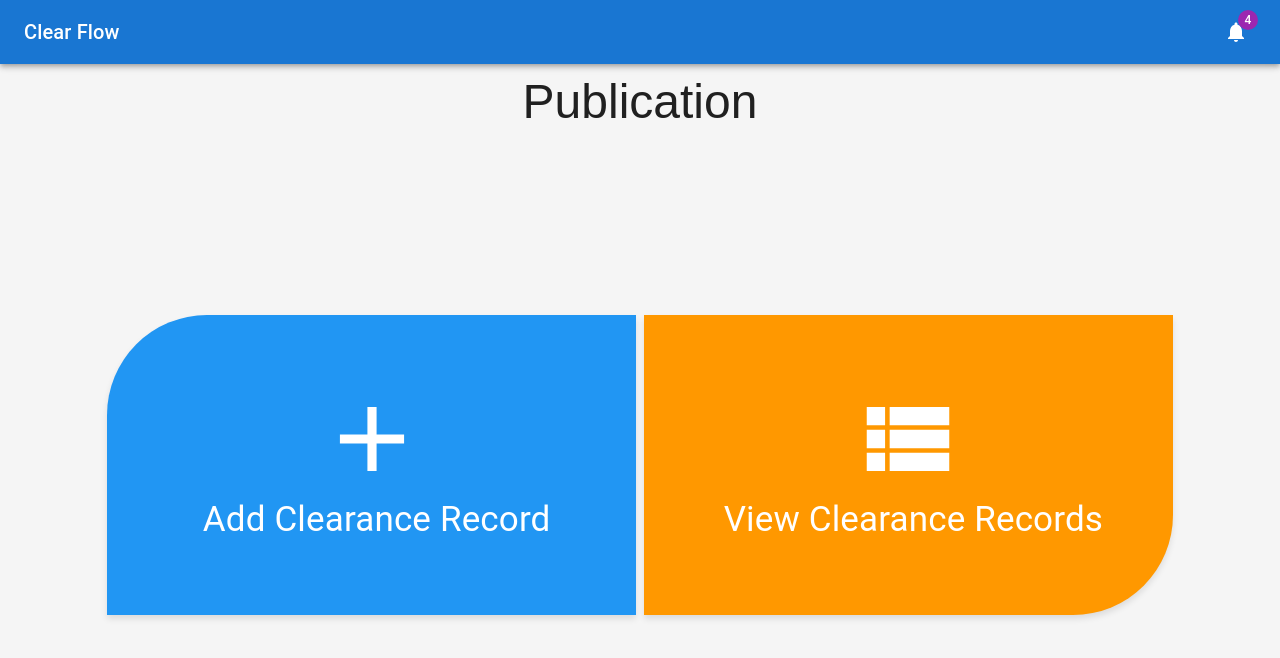
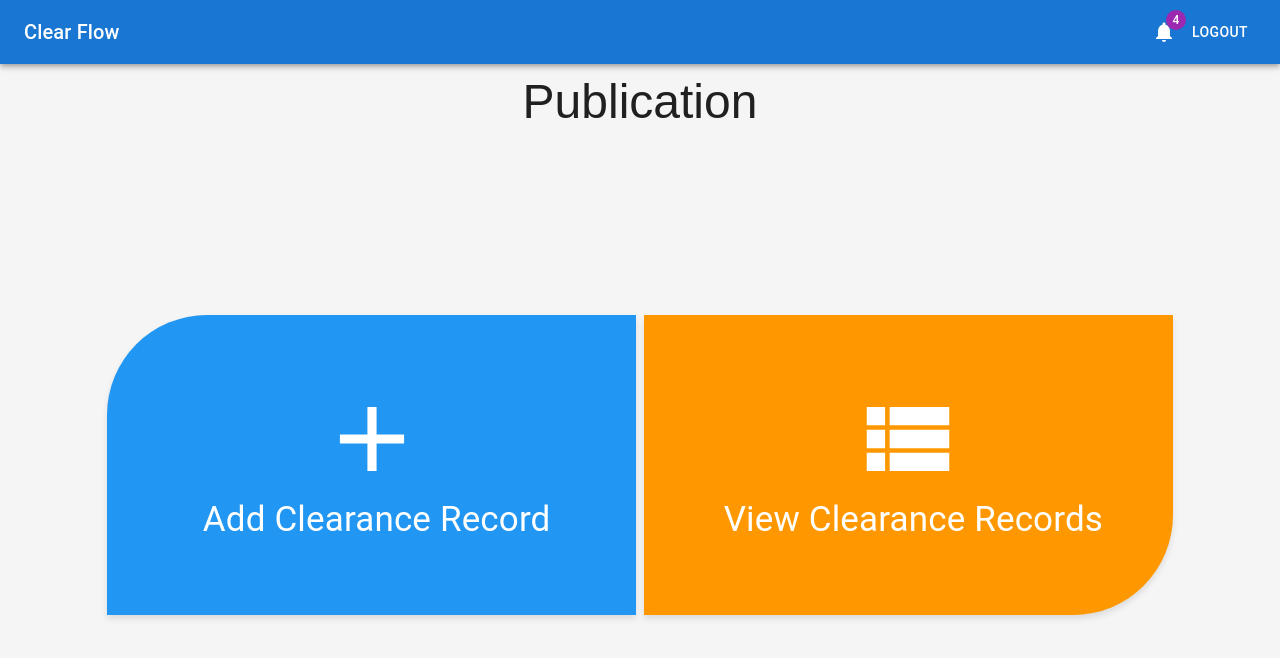
Before and after one commit to chami98/Clear-Flow, a React (Create React App) app in the folder Client/: page / in a window 1280 px wide. Shown: the top 658 px of the page. Built offline with nearby package versions, Linux system fonts and the light colour scheme; no server answers; sample sign-in values are in the browser's storage; a web font is replaced by a local one.

Commit message:
Add logout functionality

```diff
--- a/Client/src/App.js
+++ b/Client/src/App.js
@@ -24,7 +24,7 @@ function App() {
           <Route
             exact
             path="/"
-            element={authenticated ? <Dashboard titlePlace="Publication" /> : <Navigate to="/signin" />}
+            element={authenticated ? <Dashboard titlePlace="Publication" setAuthenticated={setAuthenticated} /> : <Navigate to="/signin" />}
           />
           <Route
             path="/signin"
--- a/Client/src/Dashboard.js
+++ b/Client/src/Dashboard.js
@@ -5,7 +5,6 @@ import MuiDrawer from '@mui/material/Drawer';
 import Box from '@mui/material/Box';
 import MuiAppBar from '@mui/material/AppBar';
 import Toolbar from '@mui/material/Toolbar';
-import List from '@mui/material/List';
 import Typography from '@mui/material/Typography';
 import Divider from '@mui/material/Divider';
 import IconButton from '@mui/material/IconButton';
@@ -28,6 +27,11 @@ import AddClearenceRecord from './Components/AddClearenceRecord';
 import CollapsibleTable from './Components/CollapsibleTable';
 import useMediaQuery from '@mui/material/useMediaQuery';
 import { useTheme } from '@mui/material/styles';
+import firebase from 'firebase/compat/app';
+import 'firebase/compat/auth';
+import 'firebase/compat/firestore';
+import firebaseConfig from './firebaseConfig';
+firebase.initializeApp(firebaseConfig);
 
 
 function Copyright(props) {
@@ -92,7 +96,7 @@ const Drawer = styled(MuiDrawer, { shouldForwardProp: (prop) => prop !== 'open'
 const defaultTheme = createTheme();
 
 
-export default function Dashboard({ titlePlace }) {
+export default function Dashboard({ titlePlace, setAuthenticated }) {
     const [open, setOpen] = React.useState(false);
     const toggleDrawer = () => {
         setOpen(!open);
@@ -117,6 +121,19 @@ export default function Dashboard({ titlePlace }) {
         setViewClearenceDialogOpen(false)
     };
 
+    const handleLogout = () => {
+        // Sign out user from Firebase
+        firebase.auth()
+            .signOut()
+            .then(() => {
+                console.log('User signed out successfully');
+                localStorage.removeItem('isAuthenticated');
+                setAuthenticated(false)
+            })
+            .catch((error) => {
+                console.error('Error signing out:', error.message);
+            });
+    };
     const theme = useTheme();
     const isMediumScreen = useMediaQuery(theme.breakpoints.up('md'));
     return (
@@ -143,6 +160,7 @@ export default function Dashboard({ titlePlace }) {
                                 <NotificationsIcon />
                             </Badge>
                         </IconButton>
+                        <Button color="inherit" onClick={handleLogout}>Logout</Button>
                     </Toolbar>
                 </AppBar>
                 <Box
@@ -227,7 +245,7 @@ export default function Dashboard({ titlePlace }) {
                 dialogOpen={addClearencedialogOpen}
                 handleClickOpen={handleAddClearanceClickOpen}
                 handleClose={handleAddClearanceClose}
-                title="Add Clearence Record"
+                title="Add Clearance Record"
                 contentComponent={<AddClearenceRecord action="add" place={titlePlace} />}
             />
 
```
